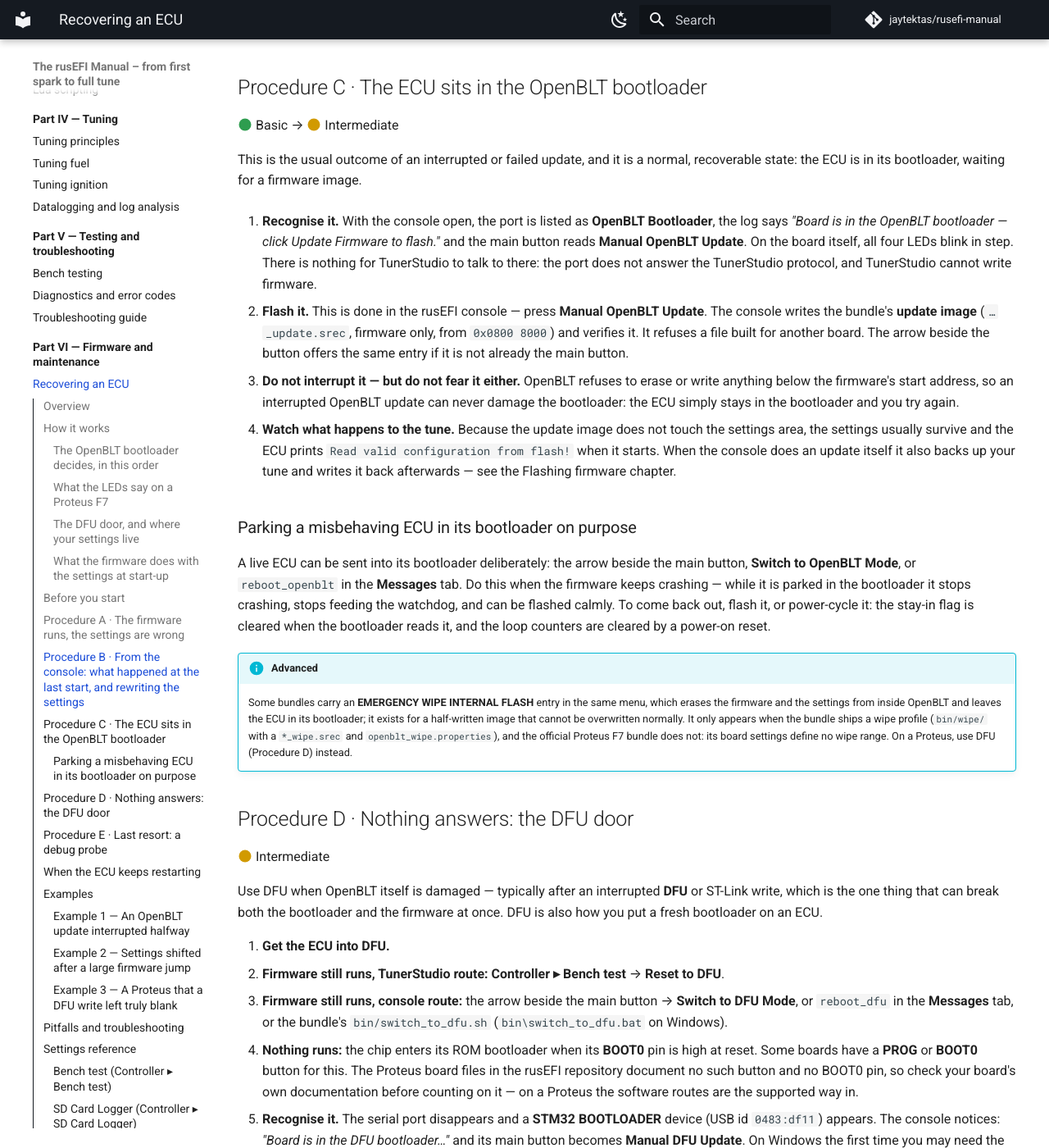
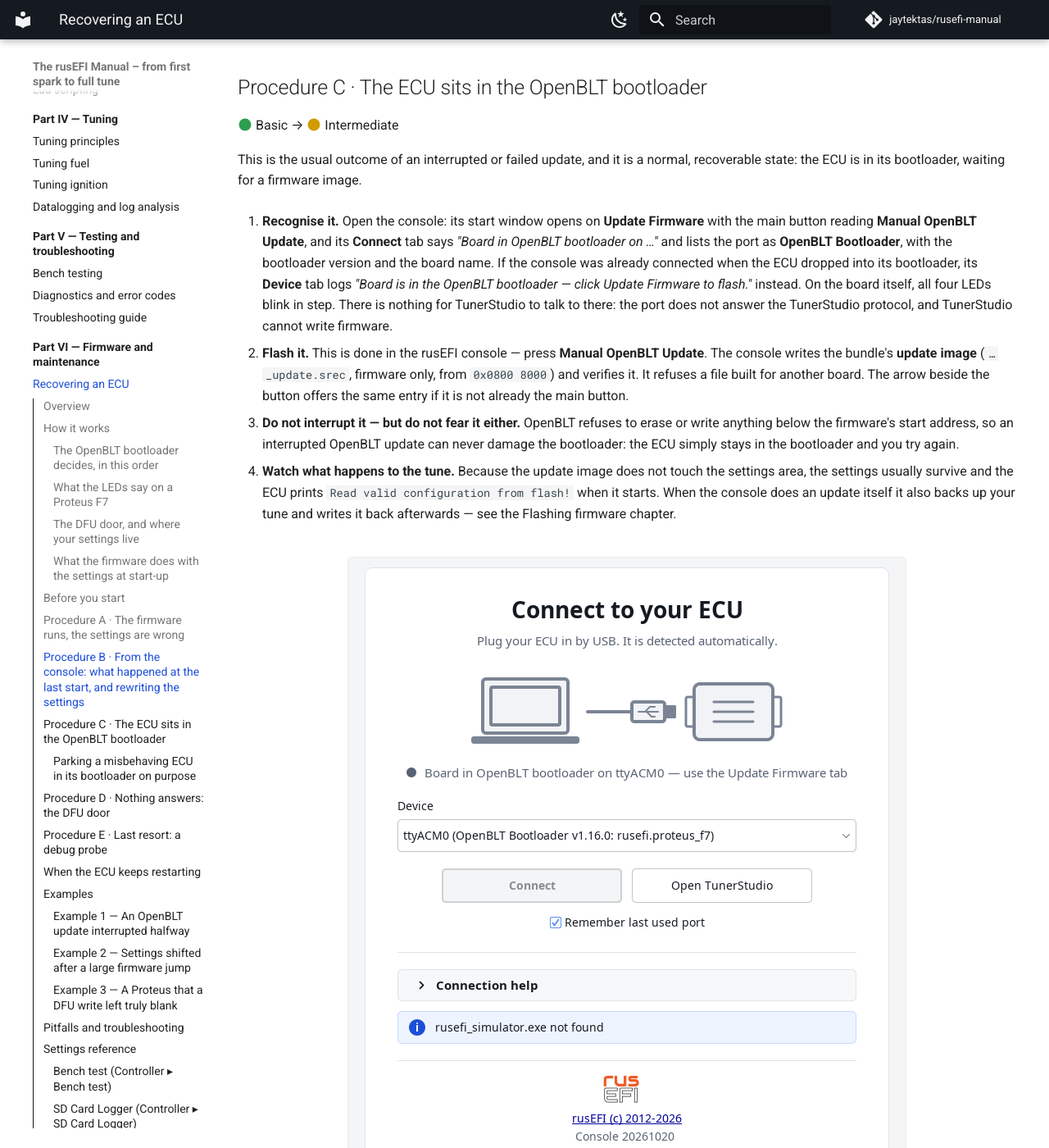
Before and after one commit to jaytektas/rusefi-manual, an MkDocs documentation site: the page built from documentation/docs/part6/recovering.md, in a window 1280 px wide and 1400 px high, scrolled down 9760 px. Shown: the whole window at 82% size. Built offline with MkDocs 1.6.1 and Material for MkDocs 9.7.7, drawn with Linux system fonts in a browser that asks for light colours; comment, search, counter and statistics services are not loaded; some of the changed text lies outside the part shown.

Commit message:
Release the OpenBLT and DFU recovery figures; say where the console reports each
The start window's Connect tab reports OpenBLT; the 'Board is in the ... bootloader'
line only appears in the Device tab of a console that was connected. Manual DFU Update
is greyed out when the bundle is for another board.

Co-Authored-By: Claude Opus 5.5 <noreply@anthropic.com>

```diff
--- a/documentation/docs/part6/recovering.md
+++ b/documentation/docs/part6/recovering.md
@@ -303,11 +303,13 @@ of which TunerStudio can do.
 This is the usual outcome of an interrupted or failed update, and it is a normal, recoverable state:
 the ECU is in its bootloader, waiting for a firmware image.
 
-1. **Recognise it.** With the console open, the port is listed as **OpenBLT Bootloader**, the log says
-   *"Board is in the OpenBLT bootloader — click Update Firmware to flash."* and the main button reads
-   **Manual OpenBLT Update**. On the board itself, all four LEDs blink in step. There is nothing for TunerStudio to talk to
+1. **Recognise it.** Open the console: its start window opens on **Update Firmware** with the main
+   button reading **Manual OpenBLT Update**, and its **Connect** tab says *"Board in OpenBLT bootloader
+   on …"* and lists the port as **OpenBLT Bootloader**, with the bootloader version and the board name.
+   If the console was already connected when the ECU dropped into its bootloader, its **Device** tab
+   logs *"Board is in the OpenBLT bootloader — click Update Firmware to flash."* instead. On the board itself, all four LEDs blink in step. There is nothing for TunerStudio to talk to
    there: the port does not answer the TunerStudio protocol, and TunerStudio cannot write firmware.
-    <!-- src: java_console/connectivity/src/main/java/com/rusefi/SerialPortType.java (OpenBlt friendly string); java_console/ui/src/main/java/com/rusefi/DevicePane.java (bootloaderGuidance text); java_console/ui/src/main/java/com/rusefi/maintenance/ProgramSelector.java (mainButtonModeFor: a board in OpenBLT is flashed with Manual OpenBLT Update); java_console/connectivity/src/main/java/com/rusefi/updater/OpenbltDetectorStrategy.java (how a port is positively identified as OpenBLT) -->
+    <!-- src: java_console/connectivity/src/main/java/com/rusefi/SerialPortType.java (OpenBlt friendly string); java_console/connectivity/src/main/java/com/rusefi/PortResult.java (toString adds the bootloader version and board); java_console/ui/src/main/java/com/rusefi/StartupFrame.java ("Board in OpenBLT bootloader on" on the Connect tab); java_console/ui/src/main/java/com/rusefi/DevicePane.java (bootloaderGuidance text, shown when a connected board drops into a bootloader); java_console/ui/src/main/java/com/rusefi/maintenance/ProgramSelector.java (mainButtonModeFor: a board in OpenBLT is flashed with Manual OpenBLT Update); java_console/connectivity/src/main/java/com/rusefi/updater/OpenbltDetectorStrategy.java (how a port is positively identified as OpenBLT) -->
 
 2. **Flash it.** This is done in the rusEFI console — press **Manual OpenBLT Update**. The console
    writes the bundle's **update image** (`…_update.srec`, firmware only, from `0x0800 8000`) and
@@ -325,15 +327,13 @@ the ECU is in its bootloader, waiting for a firmware image.
    When the console does an update itself it also backs up your tune and writes it back afterwards —
    see the Flashing firmware chapter.
 
-<!-- shot: img/console/recovering-openblt-bootloader.png | rusEFI console start window ▸ Update Firmware tab | Proteus F7 sitting in its OpenBLT bootloader after an interrupted update: the port combo lists an OpenBLT Bootloader port, the log line reads "Board is in the OpenBLT bootloader - click Update Firmware to flash.", the main button reads Manual OpenBLT Update, Migrate Settings visible | A board in its OpenBLT bootloader: the console has detected it and offers to write the update image. -->
-<!-- pending-figure
+<!-- shot: img/console/recovering-openblt-bootloader.png | rusEFI console start window ▸ Connect tab | Proteus F7 sitting in its OpenBLT bootloader, console started from the Proteus F7 bundle: the status line "Board in OpenBLT bootloader on <port> — use the Update Firmware tab", the Device list showing the port as OpenBLT Bootloader with version and board, Connect greyed; crop to the Connect card | A board in its bootloader, as the console's start window reports it. -->
 <figure markdown>
-  ![rusEFI console Update Firmware tab with a Proteus F7 sitting in its OpenBLT bootloader: the port list shows an OpenBLT Bootloader port, the log line says the board is in the OpenBLT bootloader and the main button reads Manual OpenBLT Update](../img/console/recovering-openblt-bootloader.png)
-  <figcaption>Figure 6 — A board in its bootloader. The console has detected OpenBLT and offers to
-  write the update image.</figcaption>
+  ![rusEFI console Connect tab with a Proteus F7 sitting in its OpenBLT bootloader: the status line says Board in OpenBLT bootloader, use the Update Firmware tab, the Device list shows the port as OpenBLT Bootloader v1.16.0 for rusefi.proteus_f7, and Connect is greyed out](../img/console/recovering-openblt-bootloader.png)
+  <figcaption>Figure 6 — A board in its bootloader. The console has detected OpenBLT, names the board
+  it was built for, and sends you to <b>Update Firmware</b>.</figcaption>
 </figure>
 
-pending-figure -->
 
 ### Parking a misbehaving ECU in its bootloader on purpose
 
@@ -373,10 +373,12 @@ you put a fresh bootloader on an ECU.
     <!-- src: firmware/controllers/bench_test.cpp (JUMP_DFU_COMMAND calls jump_to_bootloader); firmware/rusefi.cpp (the reboot_dfu console command); firmware/hw_layer/ports/stm32/stm32_common.cpp (jump_to_bootloader); java_console/bin/switch_to_dfu.sh; firmware/tunerstudio/tunerstudio.template.ini (testMisc "Reset to DFU"); firmware/config/boards/proteus/connectors/white35.yaml (the documented Proteus pins include no BOOT0 or PROG pin) -->
 
 2. **Recognise it.** The serial port disappears and a **STM32 BOOTLOADER** device (USB id `0483:df11`)
-   appears. The console notices: *"Board is in the DFU bootloader…"* and its main button becomes
-   **Manual DFU Update**. On Windows the first time you may need the DFU driver — the console's
+   appears. The console's main button becomes **Manual DFU Update**; if the console was connected when
+   the ECU went, its **Device** tab also logs *"Board is in the DFU bootloader…"*. A greyed-out
+   **Manual DFU Update** means the console comes from a bundle for another board (or a development
+   build): run the console from your own board's bundle. On Windows the first time you may need the DFU driver — the console's
    **Install Drivers** button, or `drivers\silent_st_drivers2.exe` in the bundle.
-    <!-- src: java_console/ecu_shared/src/main/java/com/rusefi/maintenance/DfuFlasher.java (STM32 DFU USB id); java_console/ui/src/main/java/com/rusefi/DevicePane.java (the DFU guidance line); java_console/ui/src/main/java/com/rusefi/maintenance/ProgramSelector.java (DFU_MANUAL); java_console/ui/src/main/java/com/rusefi/maintenance/DriverInstall.java -->
+    <!-- src: java_console/ecu_shared/src/main/java/com/rusefi/maintenance/DfuFlasher.java (STM32 DFU USB id); java_console/ui/src/main/java/com/rusefi/DevicePane.java (the DFU guidance line); java_console/ui/src/main/java/com/rusefi/maintenance/ProgramSelector.java (DFU_MANUAL; canUseManualDfu refuses a bundle whose target differs from the board); java_console/ui/src/main/java/com/rusefi/maintenance/DriverInstall.java -->
 
 3. **Write the full image.** This is done in the rusEFI console — press **Manual DFU Update** and pick
    the bundle's **full image** (`rusefi_…_proteus_f7_….bin`: OpenBLT **and** firmware, written from
@@ -397,15 +399,13 @@ you put a fresh bootloader on an ECU.
    to rebuild the configuration (Procedure A, step 4) rather than simply reload a tune.
     <!-- src: java_console/ecu_shared/src/main/java/com/rusefi/maintenance/DfuFlasher.java (the erase command erases all of flash); java_console/ui/src/main/java/com/rusefi/maintenance/UpdateMode.java (DFU_ERASE menu entry) -->
 
-<!-- shot: img/console/recovering-dfu-detected.png | rusEFI console start window ▸ Update Firmware tab ▸ arrow beside the main button | Proteus F7 in the STM32 DFU bootloader: main button reads Manual DFU Update, log line "Board is in the DFU bootloader", the arrow menu open showing Manual DFU Update, Install OpenBLT and Full DFU Erase | A board in the chip's ROM bootloader: this door writes the full image, so it can also repair a damaged OpenBLT. -->
-<!-- pending-figure
+<!-- shot: img/console/recovering-dfu-detected.png | rusEFI console start window ▸ Update Firmware tab ▸ arrow beside the main button | Proteus F7 in the STM32 DFU bootloader, console started from the Proteus F7 bundle, no other serial port present: main button Manual DFU Update, the arrow menu open showing Manual DFU Update, Pick Custom File [DFU], Full DFU Erase and Install OpenBLT | A board in the chip's ROM bootloader: this door writes the full image. -->
 <figure markdown>
-  ![rusEFI console Update Firmware tab with a Proteus F7 sitting in the STM32 DFU bootloader: the log says the board is in the DFU bootloader, the main button reads Manual DFU Update, and the arrow menu lists Full DFU Erase and Install OpenBLT](../img/console/recovering-dfu-detected.png)
+  ![rusEFI console Update Firmware tab with a Proteus F7 sitting in the STM32 DFU bootloader: the main button reads Manual DFU Update and the arrow menu lists Manual DFU Update, Pick Custom File, Full DFU Erase and Install OpenBLT](../img/console/recovering-dfu-detected.png)
   <figcaption>Figure 7 — A board in the chip's ROM bootloader. This door writes the full image, so it
   can also repair a damaged OpenBLT.</figcaption>
 </figure>
 
-pending-figure -->
 
 !!! note "Command line, and which systems"
     `Manual DFU Update` runs ST's command-line programmer (`STM32_Programmer_CLI`), which the bundle
```
Also changed, not shown: documentation/docs/img/console/recovering-dfu-detected.png (added), documentation/docs/img/console/recovering-openblt-bootloader.png (added).
